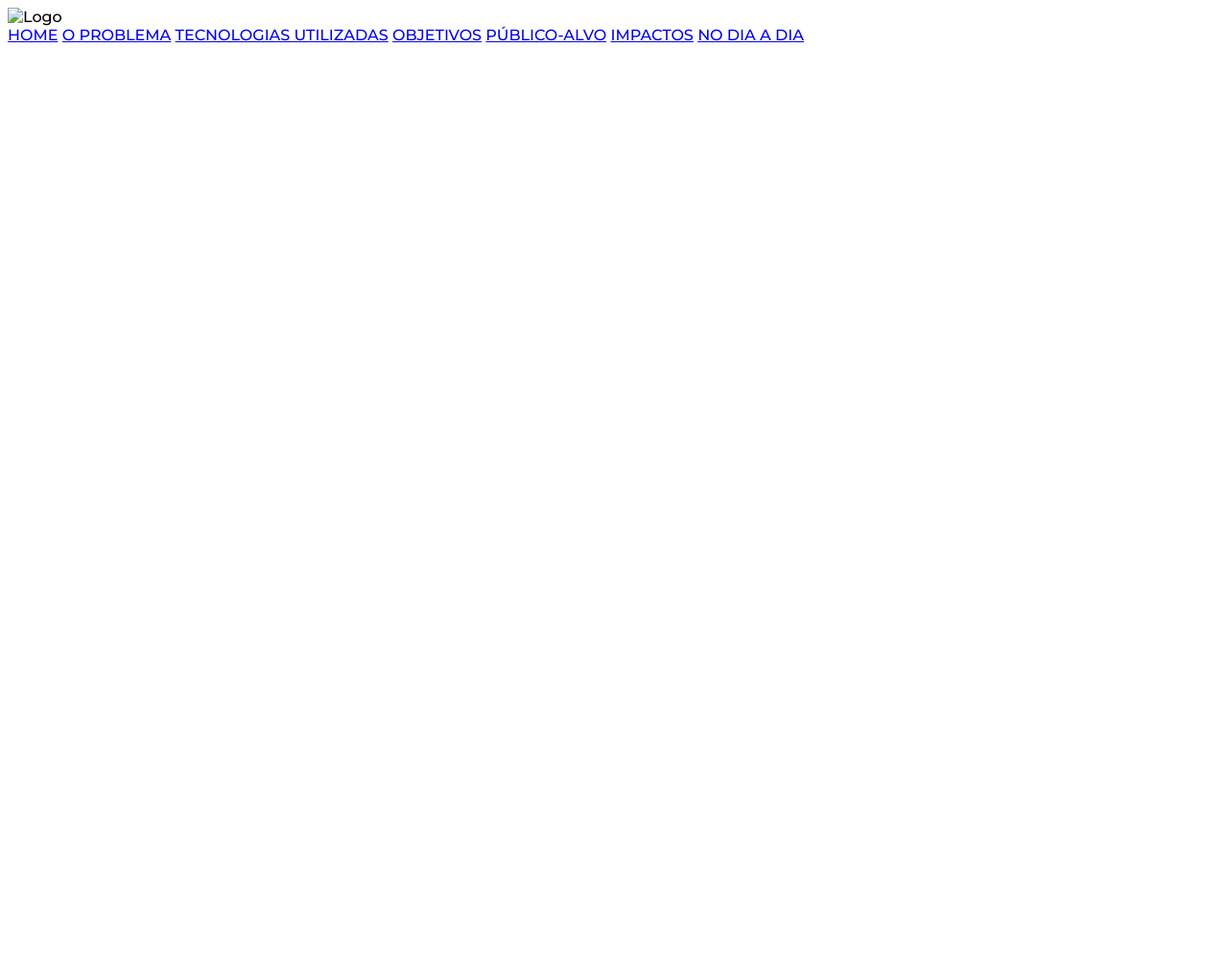
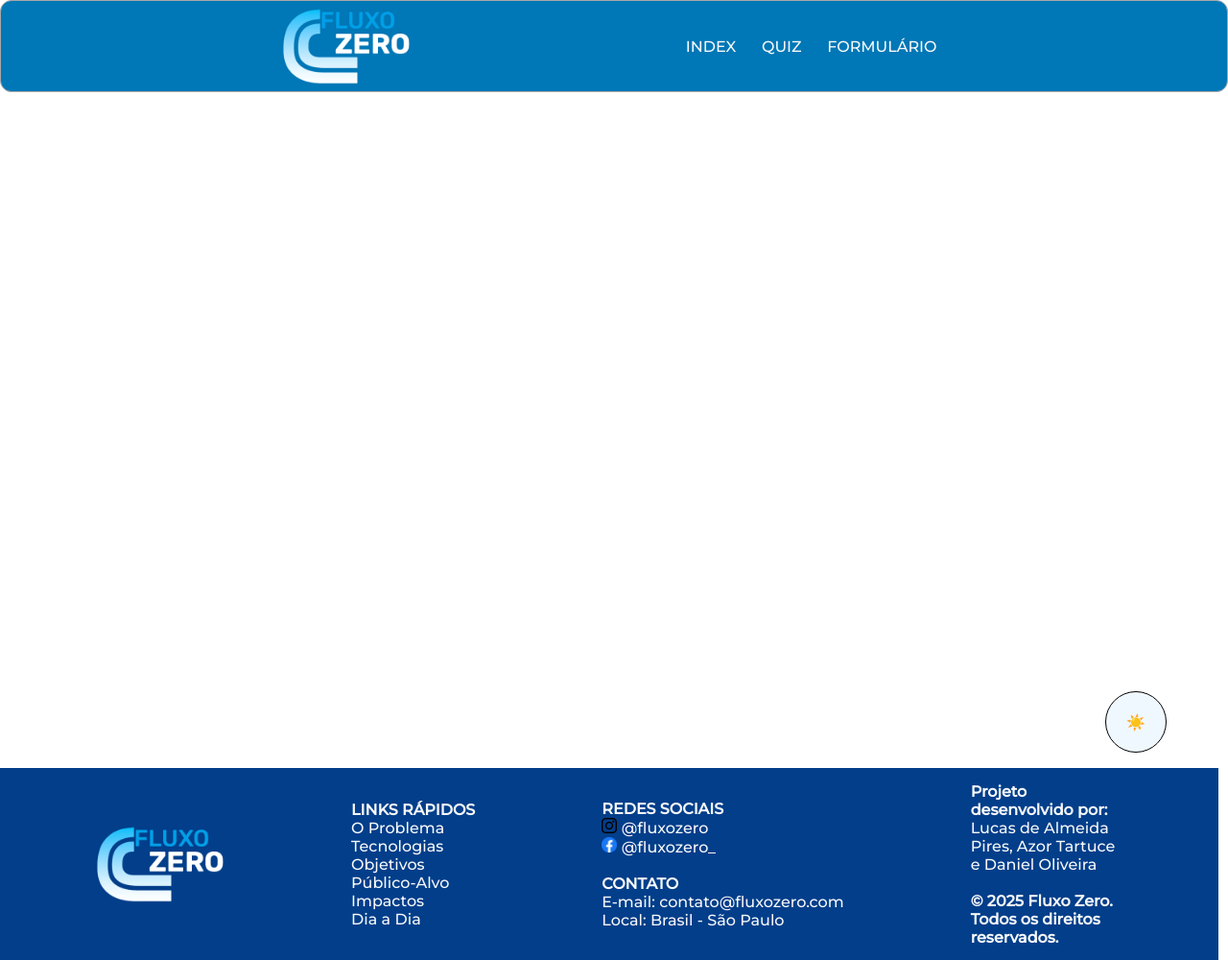
Before and after one commit to Global-Solution-Fluxo-Zero/FrontEnd-WebDesign, a plain HTML site: page pages/chatbot.html in a window 1280 px wide. Shown: the whole page at 96% size. Before the commit the page ends 800 px from the top, so only its background shows below. Drawn offline with Linux system fonts and the light colour scheme.

Commit message:
hotfix e criando página do chatbot

```diff
--- a/pages/chatbot.html
+++ b/pages/chatbot.html
@@ -5,26 +5,92 @@
     <meta charset="UTF-8">
     <meta name="viewport" content="width=device-width, initial-scale=1.0">
     <title>Document</title>
-    <link rel="stylesheet" href="../src/css/style.css">
+    <link rel="stylesheet" href="../src/css/style1.css" id="color-site">
     <link rel="stylesheet" href="../src/css/font.css">
+    <link rel="stylesheet" href="../src/css/carousel.css">
+    <link rel="stylesheet" href="../src/css/change-color.css">
+    <link rel="stylesheet" href="../src/css/responsividade.css">
+    <link rel="stylesheet" href="../src/css/hamburguer.css">
+    <link rel="stylesheet" href="../src/css/forms.css">
+    <link rel="stylesheet" href="../src/css/chatbot.css">
 </head>
 
 <body>
     <header>
         <div class="logo">
-            <img src="" alt="Logo">
         </div>
         <nav>
-            <a href="#">HOME</a>
-            <a href="#">O PROBLEMA</a>
-            <a href="#">TECNOLOGIAS UTILIZADAS</a>
-            <a href="#">OBJETIVOS</a>
-            <a href="#">PÚBLICO-ALVO</a>
-            <a href="#">IMPACTOS</a>
-            <a href="#">NO DIA A DIA</a>
+            <a href="../index.html">INDEX</a>
+            <a href="./quiz.html">QUIZ</a>
+            <a href="./forms.html">FORMULÁRIO</a>
         </nav>
-        <!--Lugar pra hamburguer-->
+        <div class="hamburguer">
+            <span class="barra"></span>
+            <span class="barra"></span>
+            <span class="barra"></span>
+        </div>
     </header>
+
+    <div class="change-color" id="cc-button">
+        <p id="cc-text">☀️</p>
+    </div>
+
+    <div class="menu-hamburguer">
+        <ul>
+            <li><a href="../index.html">INDEX</a></li>
+            <li><a href="./quiz.html">QUIZ</a></li>
+            <li><a href="./forms.html">FORMULÁRIO</a></li>
+
+        </ul>
+    </div>
+
+    <section class="chatbot-section">
+
+    </section>
+
+    <footer>
+        <div class="logo">
+        </div>
+
+        <div class="footer-1">
+            <h4 class="bold">LINKS RÁPIDOS</h4>
+            <ul>
+                <li><a href="../index.html#O-problema">O Problema</a></li>
+                <li><a href="../index.html#Tecnologia">Tecnologias</a></li>
+                <li><a href="../index.html#Objetivos">Objetivos</a></li>
+                <li><a href="../index.html#Publico-alvo">Público-Alvo</a></li>
+                <li><a href="../index.html#Impactos">Impactos</a></li>
+                <li><a href="../index.html#Dia-a-dia">Dia a Dia</a></li>
+            </ul>
+        </div>
+
+        <div class="footer-2">
+            <h4 class="bold">REDES SOCIAIS</h4>
+            <img src="../src/assets/footer/instagram_logo_footer.png" alt="Instagram" class="social-icon">
+            <label>@fluxozero</label><br>
+            <img src="../src/assets/footer/facebook_logo_footer.png" alt="Facebool" class="social-icon">
+            <label>@fluxozero_</label>
+            <br><br>
+            <h4 class="bold">CONTATO</h4>
+            <p>E-mail: contato@fluxozero.com</p>
+            <p>Local: Brasil - São Paulo</p>
+        </div>
+
+        <div class="footer-3">
+            <p class="project-credits">
+            <p class="bold">Projeto desenvolvido por:</p>
+            Lucas de Almeida Pires, Azor Tartuce e Daniel Oliveira
+            </p>
+            <br>
+            <p class="copyright-text bold">
+                © 2025 Fluxo Zero. Todos os direitos reservados.
+            </p>
+
+        </div>
+    </footer>
+    <script src="../src/js/change-color.js"></script>
+    <script src="../src/js/hamburguer.js"></script>
+    <script src="../src/js/forms.js"></script>
 </body>
 
 </html>
--- /dev/null
+++ b/src/css/chatbot.css
@@ -0,0 +1,3 @@
+.chatbot-section {
+    height: 100vh;
+}
```
Also changed, not shown: pages/forms.html (+12 -20 lines).
